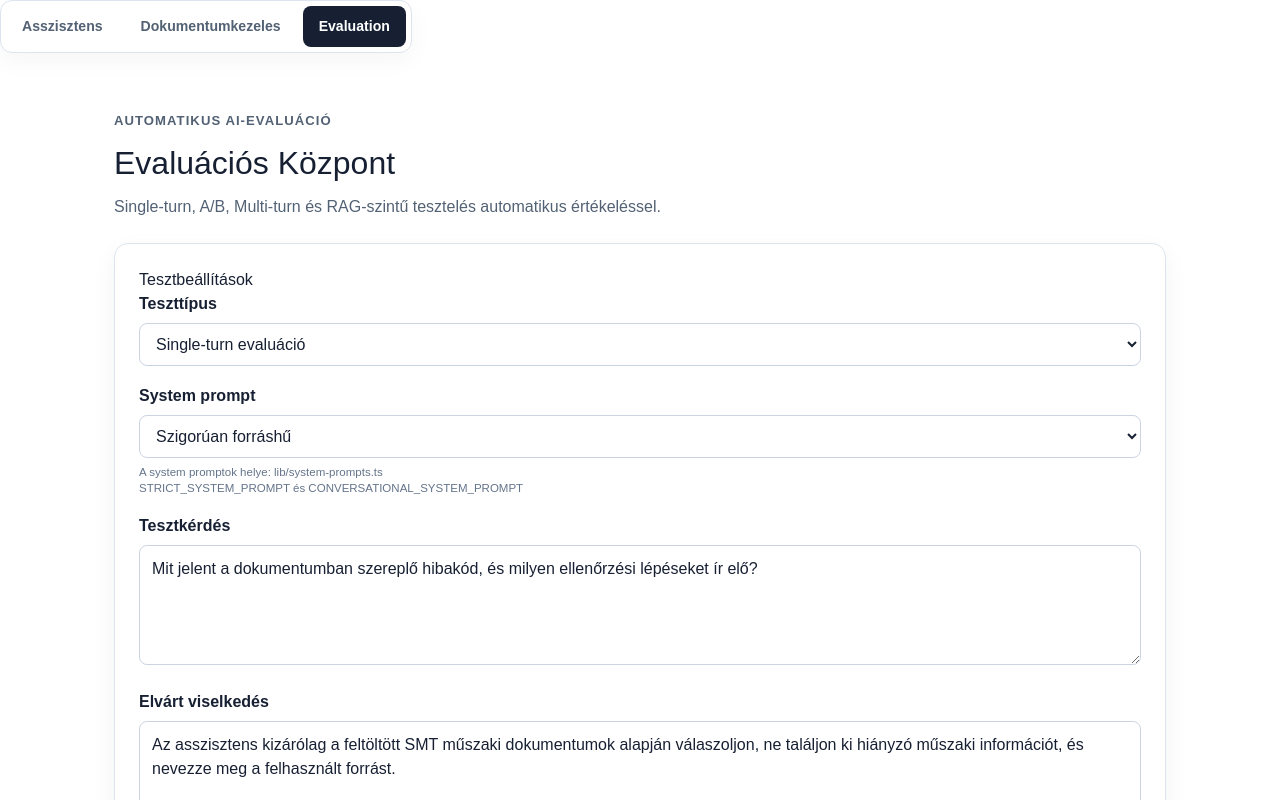
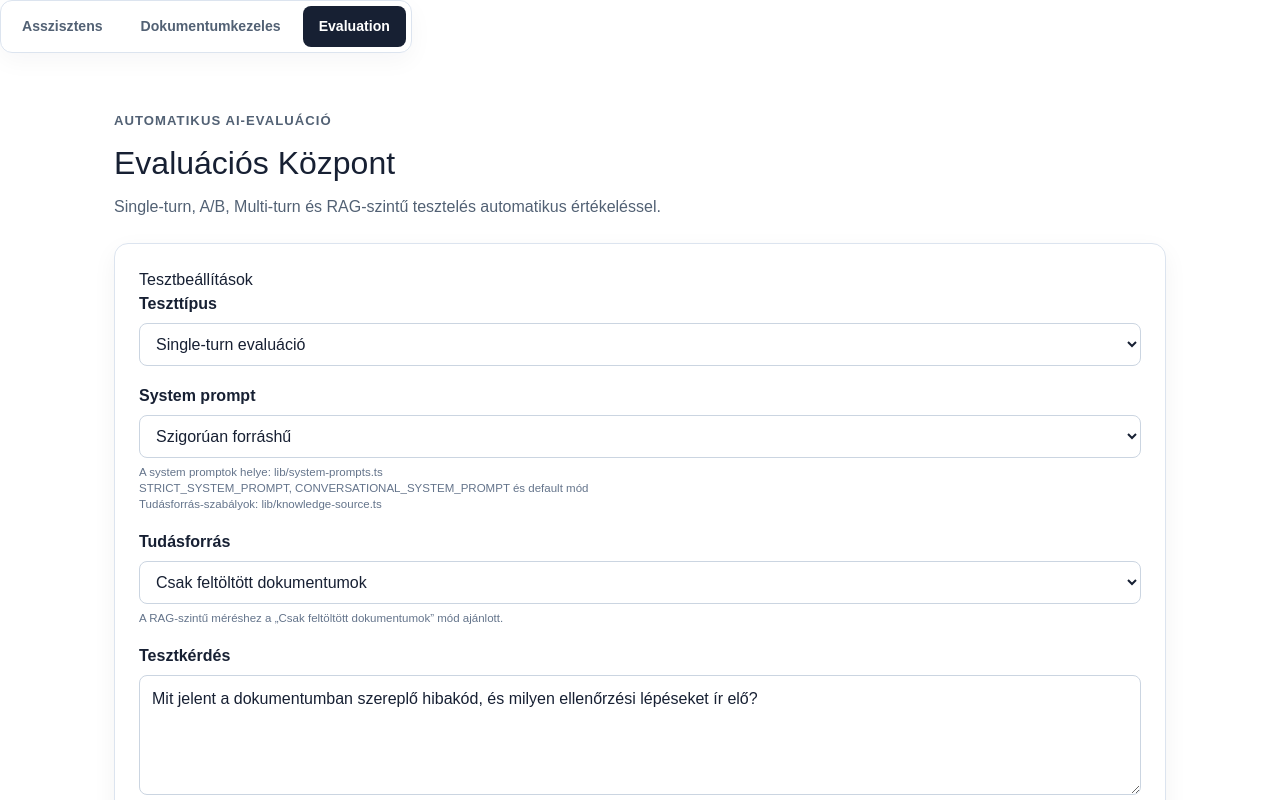
Before and after one commit to Gab31457/smt-technical-assistant, a Next.js app: page /evaluation in a window 1280 px wide. Shown: the top 800 px of the page. Built offline with nearby package versions, Linux system fonts and the light colour scheme.

Commit message:
Add konowledge source modes to evaluation

```diff
--- a/components/evaluation/EvaluationDashboard.tsx
+++ b/components/evaluation/EvaluationDashboard.tsx
@@ -15,7 +15,15 @@ type EvaluationType =
   | "multi-turn"
   | "rag";
 
-type PromptVariant = "strict" | "conversational";
+type PromptVariant =
+  | "strict"
+  | "conversational"
+  | "default";
+
+type KnowledgeSourceMode =
+  | "documents"
+  | "model"
+  | "hybrid";
 
 interface Source {
   documentId: number;
@@ -32,6 +40,7 @@ interface ChatSuccess {
   answer: string;
   model: string;
   systemPromptVariant: PromptVariant;
+  knowledgeSourceMode: KnowledgeSourceMode;
   retrieval: {
     resultCount: number;
     contextCount: number;
@@ -70,6 +79,7 @@ interface EvaluationResult {
   answer: string;
   answerModel: string;
   promptVariant: PromptVariant;
+  knowledgeSourceMode: KnowledgeSourceMode;
   responseTime: number;
   resultCount: number;
   contextCount: number;
@@ -121,6 +131,8 @@ export default function EvaluationDashboard() {
 
   const [promptVariant, setPromptVariant] =
     useState<PromptVariant>("strict");
+  const [knowledgeSourceMode, setKnowledgeSourceMode] =
+    useState<KnowledgeSourceMode>("documents");
 
   const [question, setQuestion] = useState(
     "Mit jelent a dokumentumban szereplő hibakód, és milyen ellenőrzési lépéseket ír elő?"
@@ -183,7 +195,8 @@ const currentJudgePassed =
   // Meghívja a meglévő SMT műszaki asszisztens API-t.
   async function requestChat(
     input: string | ChatMessageInput[],
-    variant: PromptVariant
+    variant: PromptVariant,
+    sourceMode: KnowledgeSourceMode
   ) {
     const messages: ChatMessageInput[] =
       typeof input === "string"
@@ -205,6 +218,7 @@ const currentJudgePassed =
       body: JSON.stringify({
         messages,
         systemPromptVariant: variant,
+        knowledgeSourceMode: sourceMode,
       }),
     });
 
@@ -302,18 +316,23 @@ const currentJudgePassed =
   // Lefuttatja az asszisztenst és a Judge értékelést.
   async function runAssistantAndJudge(
     variant: PromptVariant,
+    sourceMode: KnowledgeSourceMode,
     normalizedQuestion: string,
     normalizedExpectation: string
   ): Promise<EvaluationResult> {
-    setStatus(
+    const promptLabel =
       variant === "strict"
-        ? "A szigorúan forráshű változat fut..."
-        : "A beszélgető és segítő változat fut..."
-    );
+        ? "szigorúan forráshű"
+        : variant === "conversational"
+          ? "beszélgető és segítő"
+          : "alapértelmezett modellviselkedés";
+
+    setStatus(`A ${promptLabel} változat fut...`);
 
     const chat = await requestChat(
       normalizedQuestion,
-      variant
+      variant,
+      sourceMode
     );
 
     setStatus("Az LLM Judge értékeli a választ...");
@@ -330,6 +349,7 @@ const currentJudgePassed =
       answer: chat.data.answer,
       answerModel: chat.data.model,
       promptVariant: chat.data.systemPromptVariant,
+      knowledgeSourceMode: chat.data.knowledgeSourceMode,
       responseTime: chat.responseTime,
       resultCount: chat.data.retrieval.resultCount,
       contextCount: chat.data.retrieval.contextCount,
@@ -433,7 +453,8 @@ const currentJudgePassed =
 
       const chat = await requestChat(
         messages,
-        promptVariant
+        promptVariant,
+        knowledgeSourceMode
       );
 
       lastChat = chat.data;
@@ -516,6 +537,7 @@ const currentJudgePassed =
       answer: finalAnswer,
       answerModel: lastChat.model,
       promptVariant: lastChat.systemPromptVariant,
+      knowledgeSourceMode: lastChat.knowledgeSourceMode,
       responseTime: lastResponseTime,
       resultCount: lastChat.retrieval.resultCount,
       contextCount: lastChat.retrieval.contextCount,
@@ -595,6 +617,7 @@ const currentJudgePassed =
 
         const result = await runAssistantAndJudge(
           promptVariant,
+          knowledgeSourceMode,
           normalizedQuestion,
           normalizedExpectation
         );
@@ -603,6 +626,7 @@ const currentJudgePassed =
 
         await saveEvaluation({
           evaluationType: "single-turn",
+          knowledgeSourceMode,
           question: normalizedQuestion,
           expectedBehavior: normalizedExpectation,
           result,
@@ -624,6 +648,7 @@ const currentJudgePassed =
 
         const strictResult = await runAssistantAndJudge(
           "strict",
+          knowledgeSourceMode,
           normalizedQuestion,
           normalizedExpectation
         );
@@ -631,6 +656,7 @@ const currentJudgePassed =
         const conversationalResult =
           await runAssistantAndJudge(
             "conversational",
+            knowledgeSourceMode,
             normalizedQuestion,
             normalizedExpectation
           );
@@ -644,6 +670,7 @@ const currentJudgePassed =
 
         await saveEvaluation({
           evaluationType: "ab-test",
+          knowledgeSourceMode,
           question: normalizedQuestion,
           expectedBehavior: normalizedExpectation,
           results,
@@ -695,6 +722,7 @@ const currentJudgePassed =
         await saveEvaluation({
           evaluationType: "multi-turn",
           promptVariant,
+          knowledgeSourceMode,
           expectedBehavior: normalizedExpectation,
           simulator: {
             persona: simulatorPersona.trim(),
@@ -740,6 +768,7 @@ const currentJudgePassed =
         const evaluation =
           await runAssistantAndJudge(
             promptVariant,
+            knowledgeSourceMode,
             normalizedQuestion,
             normalizedExpectation
           );
@@ -763,6 +792,7 @@ const currentJudgePassed =
 
         await saveEvaluation({
           evaluationType: "rag",
+          knowledgeSourceMode,
           question: normalizedQuestion,
           expectedBehavior: normalizedExpectation,
           expectedSource: expectedSource.trim(),
@@ -861,6 +891,9 @@ const currentJudgePassed =
 
               <option value="conversational">
                 Beszélgető és segítő
+              </option>
+              <option value="default">
+                Alapértelmezett modellviselkedés
               </option>
             </select>
             <small
@@ -874,7 +907,9 @@ const currentJudgePassed =
             >
               A system promptok helye: lib/system-prompts.ts
               <br />
-              STRICT_SYSTEM_PROMPT és CONVERSATIONAL_SYSTEM_PROMPT
+              STRICT_SYSTEM_PROMPT, CONVERSATIONAL_SYSTEM_PROMPT és default mód
+              <br />
+              Tudásforrás-szabályok: lib/knowledge-source.ts
             </small>
           </label>
         )}
@@ -889,6 +924,40 @@ const currentJudgePassed =
             </p>
           </div>
         )}
+
+        <label className={styles.field}>
+          <span>Tudásforrás</span>
+          <select
+            value={knowledgeSourceMode}
+            onChange={(event) =>
+              setKnowledgeSourceMode(
+                event.target.value as KnowledgeSourceMode
+              )
+            }
+            disabled={isRunning}
+          >
+            <option value="documents">
+              Csak feltöltött dokumentumok
+            </option>
+            <option value="model">
+              Csak a modell általános tudása
+            </option>
+            <option value="hybrid">
+              Dokumentumok és modell tudása
+            </option>
+          </select>
+          <small
+            style={{
+              display: "block",
+              marginTop: "6px",
+              color: "#64748b",
+              fontSize: "0.72rem",
+              lineHeight: 1.4,
+            }}
+          >
+            A RAG-szintű méréshez a „Csak feltöltött dokumentumok” mód ajánlott.
+          </small>
+        </label>
 
         {evaluationType !== "multi-turn" && (
           <label className={styles.field}>
@@ -1343,6 +1412,10 @@ function ResultPanel({
             label="Prompt"
             value={result.promptVariant}
           />
+          <Metric
+            label="Tudásforrás"
+            value={result.knowledgeSourceMode}
+          />
 
           <Metric
             label="Keresési találatok"
```
